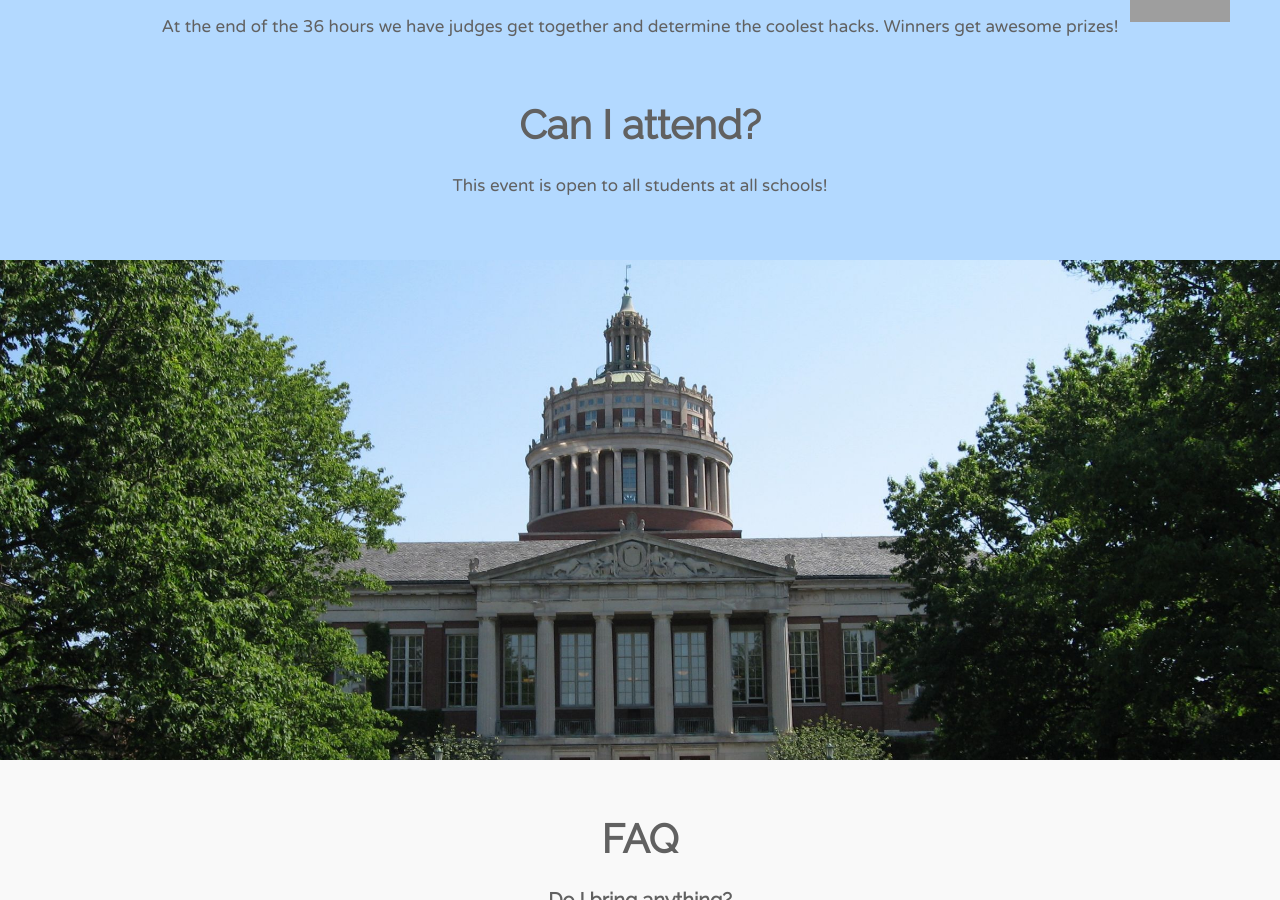
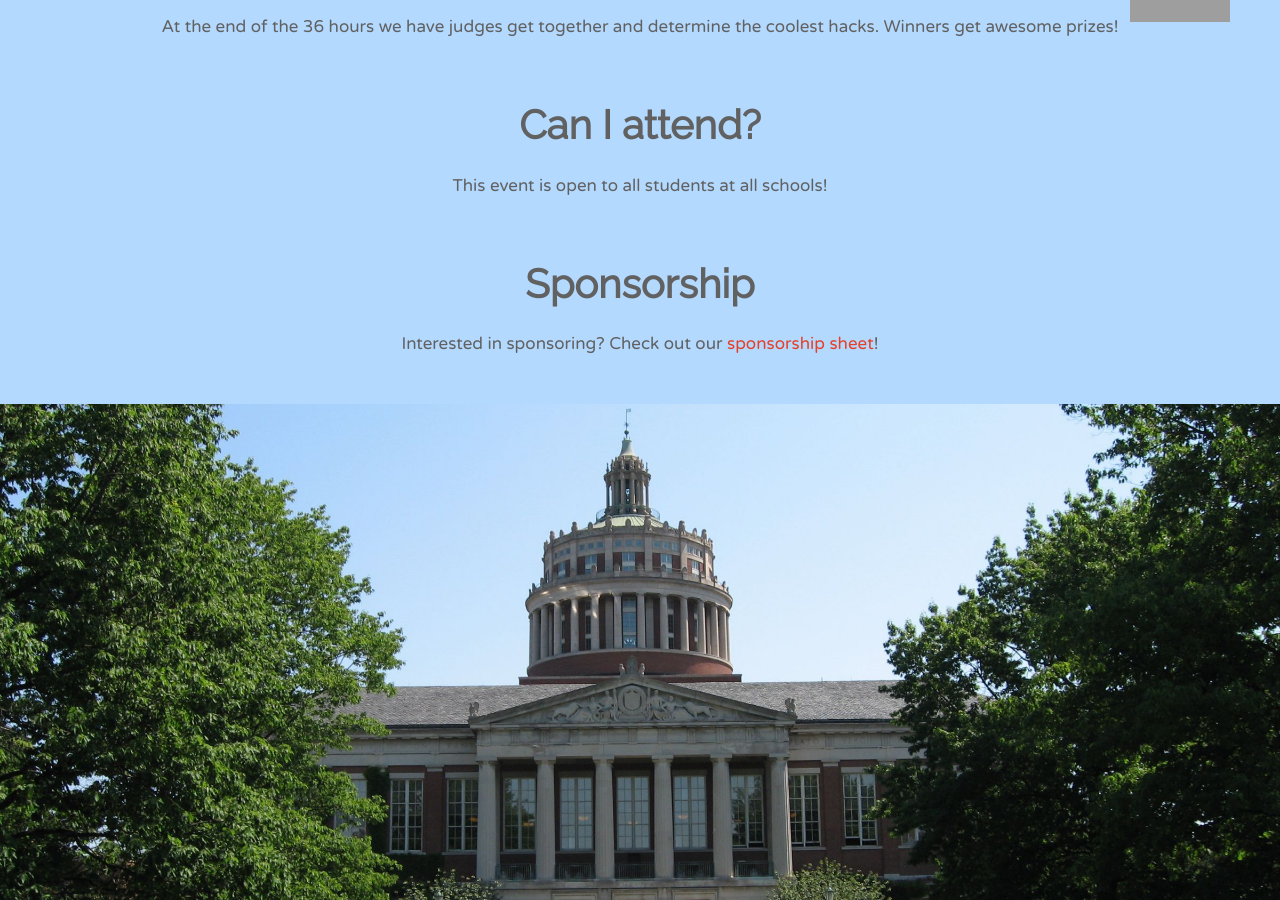
Before and after one commit to RocHack/rochack.org, a Jekyll site: the page dandyhacks/hackathon.html, which Jekyll copies as it is, in a window 1280 px wide and 900 px high, scrolled down 1545 px. Built offline with Jekyll 4.4.1, drawn with Linux system fonts in a browser that asks for light colours; some of the changed text lies outside the part shown; grey boxes are pictures that could not be loaded.

Commit message:
Quick fix for the sponsorship letter

```diff
--- a/dandyhacks/hackathon.html
+++ b/dandyhacks/hackathon.html
@@ -84,11 +84,11 @@
                 </div>
                 -->
                 <div class="container-about">
-<!--
+
                     <h1> Sponsorship </h1>
                     <p> Interested in sponsoring? Check out our <a href="SponsorshipLetter.pdf" target="_blank">sponsorship sheet</a>! </p>
 
--->
+
                 </div>
             </div>
         </div>
@@ -497,11 +497,11 @@
 			<div class="contents">
 				<div class="container-sponsors">
 				<p> Error 404: Sponsors not found! </p>
-				<!--<h1> We are looking for sponsors! </h1> -->
+				<h1> We are looking for sponsors! </h1>
 				<p> Our last hackathon saw around 250 talented students from many different universities. We will provide a spacious venue and tables for your company to showcase swag (students love it!). You will have an opportunity to give a talk, lead a workshop, and recruit directly from the most talented engineering students.</p>
-				<!--
+
 <p> Interested? Check out our <a href="SponsorshipLetter.pdf" target="_blank">sponsorship sheet</a>! </p>
--->
+
 				</div>
 			</div>
 		</div>
```
Also changed, not shown: 1 other file.
